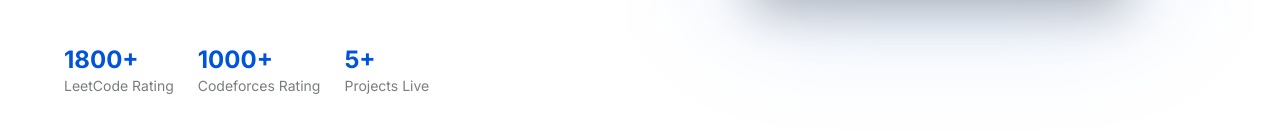
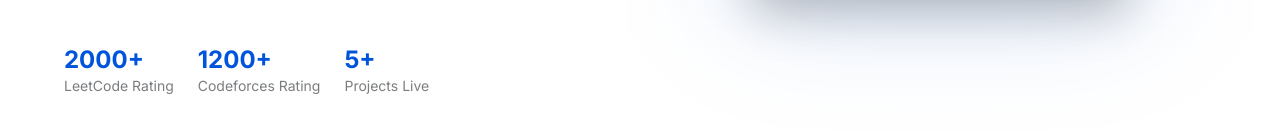
Before and after one commit to sathwik123677/Protofolio, a React (Vite) app: page / in a window 1280 px wide. Shown: the part 625-759 px from the top of the page. Built offline with nearby package versions, Linux system fonts and the light colour scheme.

Commit message:
Update LeetCode and Codeforces ratings in HeroSection

```diff
--- a/client/components/HeroSection.tsx
+++ b/client/components/HeroSection.tsx
@@ -77,11 +77,11 @@
             {/* Stats Inline */}
             <div className="flex gap-6 pt-4 text-sm">
               <div>
-                <div className="text-2xl font-bold text-accent">1800+</div>
+                <div className="text-2xl font-bold text-accent">2000+</div>
                 <div className="text-foreground/60">LeetCode Rating</div>
               </div>
               <div>
-                <div className="text-2xl font-bold text-accent">1000+</div>
+                <div className="text-2xl font-bold text-accent">1200+</div>
                 <div className="text-foreground/60">Codeforces Rating</div>
               </div>
               <div>
```
